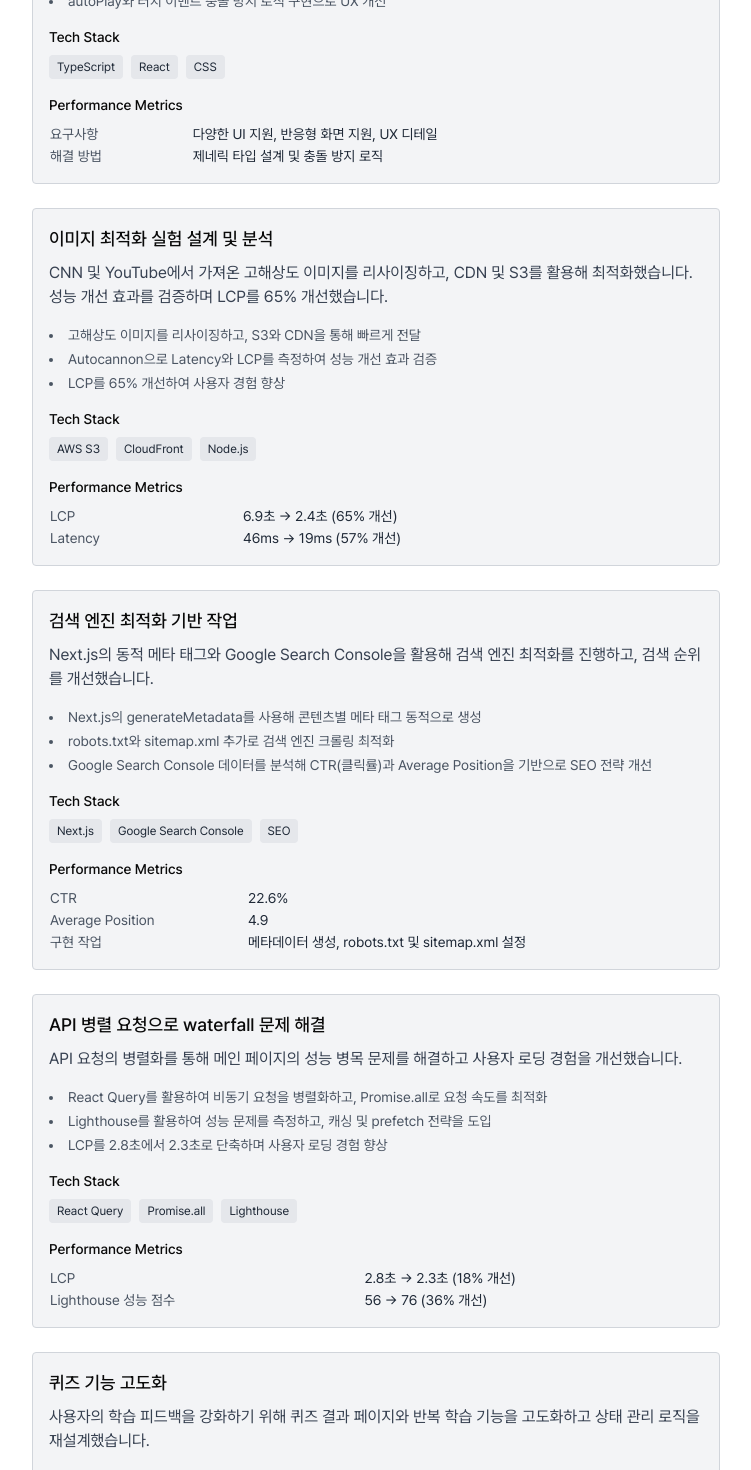
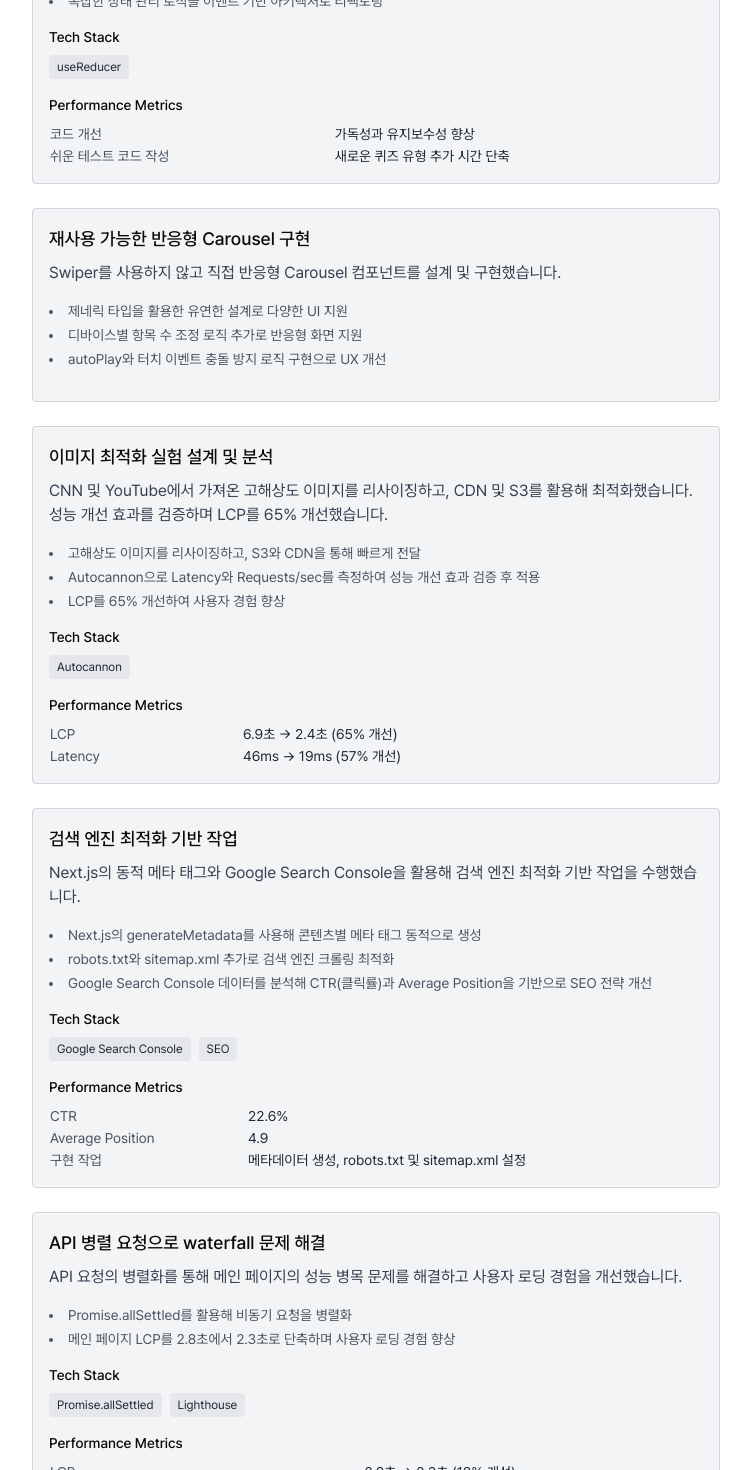
Before and after one commit to smosco/smosco.blog, a Next.js app: page /portfolio in a window 1280 px wide. Shown: the part 2040-3510 px from the top of the page, without its empty margins (264-1015 px from the left). Built offline with nearby package versions, Linux system fonts and the light colour scheme.

Commit message:
feat: 이슈 내용 수정

```diff
--- a/src/app/portfolio/page.tsx
+++ b/src/app/portfolio/page.tsx
@@ -98,8 +98,8 @@ const IssueItem = ({
   title: string;
   description: string;
   details: string[];
-  stack: string[];
-  performance: { key: string; value: string }[];
+  stack?: string[];
+  performance?: { key: string; value: string }[];
 }) => (
   <div className="p-4 bg-gray-100 rounded border border-gray-300">
     <h3 className="text-lg font-medium mb-2">{title}</h3>
@@ -109,6 +109,8 @@ const IssueItem = ({
         <li key={idx}>{detail}</li>
       ))}
     </ul>
+    {stack && (
+      <>
         <h4 className="font-medium text-sm mb-2">Tech Stack</h4>
         <div className="flex flex-wrap gap-2 mb-4">
           {stack.map((tech, idx) => (
@@ -120,6 +122,10 @@ const IssueItem = ({
             </span>
           ))}
         </div>
+      </>
+    )}
+    {performance && (
+      <>
         <h4 className="font-medium text-sm mb-2">Performance Metrics</h4>
         <table className="w-full text-sm">
           <tbody>
@@ -131,6 +137,8 @@ const IssueItem = ({
             ))}
           </tbody>
         </table>
+      </>
+    )}
   </div>
 );
 
@@ -213,22 +221,30 @@ const PortfolioPage = () => (
           contributions={['반응형 UI 구현']}
         />
       </Section>
-      <Section title="문제 해결 과정">
+      <Section title="마주한 이슈">
         <IssueItem
-          title="반응형 Carousel 구현"
+          title="퀴즈 기능 고도화"
+          description="사용자의 학습 피드백을 강화하기 위해 퀴즈 결과 페이지와 반복 학습 기능을 고도화하고 상태 관리 로직을 재설계했습니다."
+          details={[
+            '반복 학습 기능으로 틀린 문제만 선별해 재도전 가능',
+            '복잡한 상태 관리 로직을 이벤트 기반 아키텍처로 리팩토링',
+          ]}
+          stack={['useReducer']}
+          performance={[
+            { key: '코드 개선', value: '가독성과 유지보수성 향상' },
+            {
+              key: '쉬운 테스트 코드 작성',
+              value: '새로운 퀴즈 유형 추가 시간 단축',
+            },
+          ]}
+        />
+        <IssueItem
+          title="재사용 가능한 반응형 Carousel 구현"
           description="Swiper를 사용하지 않고 직접 반응형 Carousel 컴포넌트를 설계 및 구현했습니다."
           details={[
             '제네릭 타입을 활용한 유연한 설계로 다양한 UI 지원',
             '디바이스별 항목 수 조정 로직 추가로 반응형 화면 지원',
             'autoPlay와 터치 이벤트 충돌 방지 로직 구현으로 UX 개선',
-          ]}
-          stack={['TypeScript', 'React', 'CSS']}
-          performance={[
-            {
-              key: '요구사항',
-              value: '다양한 UI 지원, 반응형 화면 지원, UX 디테일',
-            },
-            { key: '해결 방법', value: '제네릭 타입 설계 및 충돌 방지 로직' },
           ]}
         />
         <IssueItem
@@ -236,10 +252,10 @@ const PortfolioPage = () => (
           description="CNN 및 YouTube에서 가져온 고해상도 이미지를 리사이징하고, CDN 및 S3를 활용해 최적화했습니다. 성능 개선 효과를 검증하며 LCP를 65% 개선했습니다."
           details={[
             '고해상도 이미지를 리사이징하고, S3와 CDN을 통해 빠르게 전달',
-            'Autocannon으로 Latency와 LCP를 측정하여 성능 개선 효과 검증',
+            'Autocannon으로 Latency와 Requests/sec를 측정하여 성능 개선 효과 검증 후 적용',
             'LCP를 65% 개선하여 사용자 경험 향상',
           ]}
-          stack={['AWS S3', 'CloudFront', 'Node.js']}
+          stack={['Autocannon']}
           performance={[
             { key: 'LCP', value: '6.9초 → 2.4초 (65% 개선)' },
             { key: 'Latency', value: '46ms → 19ms (57% 개선)' },
@@ -248,13 +264,13 @@ const PortfolioPage = () => (
 
         <IssueItem
           title="검색 엔진 최적화 기반 작업"
-          description="Next.js의 동적 메타 태그와 Google Search Console을 활용해 검색 엔진 최적화를 진행하고, 검색 순위를 개선했습니다."
+          description="Next.js의 동적 메타 태그와 Google Search Console을 활용해 검색 엔진 최적화 기반 작업을 수행했습니다."
           details={[
             'Next.js의 generateMetadata를 사용해 콘텐츠별 메타 태그 동적으로 생성',
             'robots.txt와 sitemap.xml 추가로 검색 엔진 크롤링 최적화',
             'Google Search Console 데이터를 분석해 CTR(클릭률)과 Average Position을 기반으로 SEO 전략 개선',
           ]}
-          stack={['Next.js', 'Google Search Console', 'SEO']}
+          stack={['Google Search Console', 'SEO']}
           performance={[
             { key: 'CTR', value: '22.6%' },
             { key: 'Average Position', value: '4.9' },
@@ -268,33 +284,13 @@ const PortfolioPage = () => (
           title="API 병렬 요청으로 waterfall 문제 해결"
           description="API 요청의 병렬화를 통해 메인 페이지의 성능 병목 문제를 해결하고 사용자 로딩 경험을 개선했습니다."
           details={[
-            'React Query를 활용하여 비동기 요청을 병렬화하고, Promise.all로 요청 속도를 최적화',
-            'Lighthouse를 활용하여 성능 문제를 측정하고, 캐싱 및 prefetch 전략을 도입',
-            'LCP를 2.8초에서 2.3초로 단축하며 사용자 로딩 경험 향상',
+            'Promise.allSettled를 활용해 비동기 요청을 병렬화',
+            '메인 페이지 LCP를 2.8초에서 2.3초로 단축하며 사용자 로딩 경험 향상',
           ]}
-          stack={['React Query', 'Promise.all', 'Lighthouse']}
+          stack={['Promise.allSettled', 'Lighthouse']}
           performance={[
             { key: 'LCP', value: '2.8초 → 2.3초 (18% 개선)' },
             { key: 'Lighthouse 성능 점수', value: '56 → 76 (36% 개선)' },
-          ]}
-        />
-        <IssueItem
-          title="퀴즈 기능 고도화"
-          description="사용자의 학습 피드백을 강화하기 위해 퀴즈 결과 페이지와 반복 학습 기능을 고도화하고 상태 관리 로직을 재설계했습니다."
-          details={[
-            '결과 페이지에서 틀린 문제와 정답 해설을 제공하여 학습 약점을 시각화',
-            '반복 학습 기능으로 틀린 문제만 선별해 재도전 가능',
-            '복잡한 상태 관리 로직을 이벤트 기반 아키텍처로 리팩토링',
-            'React Query를 활용하여 상태 동기화 문제를 해결하고 데이터 일관성을 유지',
-          ]}
-          stack={['React', 'React Query', 'TypeScript']}
-          performance={[
-            { key: '학습 완료율', value: '약 20% 증가' },
-            { key: '코드 개선', value: '가독성과 유지보수성 향상' },
-            {
-              key: '추가 개발 효율성',
-              value: '새로운 퀴즈 유형 추가 시간 단축',
-            },
           ]}
         />
       </Section>
@@ -325,19 +321,19 @@ const PortfolioPage = () => (
           ]}
         />
       </Section>
-      <Section title="문제 해결 과정">
+      <Section title="마주한 이슈">
         <IssueItem
           title="자막 탐색 로직 최적화"
-          description="React 기반으로 자막 탐색 속도를 최적화한 오픈소스 라이브러리를 개발했습니다. 탐색 알고리즘을 이진 탐색으로 변경하여 성능을 대폭 개선했습니다."
+          description="자막 동기화를 위한 자막 탐색 로직에 이진 탐색을 도입해 버퍼링을 제거했습니다."
           details={[
             '탐색 알고리즘을 순차 탐색(O(N))에서 이진 탐색(O(logN))으로 변경하여 탐색 속도 향상',
-            '포커스 모드, 하이라이트, 전체보기/한줄 보기 기능 추가로 학습 효율성 강화',
             '버퍼링 제거 및 실시간 탐색 가능으로 사용자 경험 개선',
           ]}
-          stack={['React', 'TypeScript', 'Open Source']}
           performance={[
-            { key: '탐색 속도', value: '실시간 탐색 가능' },
-            { key: 'UX 개선', value: '자막 탐색 및 학습 환경 직관성 강화' },
+            {
+              key: '탐색 속도',
+              value: '데이터 크기가 커짐에 따라 탐색 시간을 크게 줄임',
+            },
           ]}
         />
 
@@ -349,11 +345,9 @@ const PortfolioPage = () => (
             '중복된 의존성을 루트로 통합하여 패키지 관리 간소화',
             'GitHub Actions를 통해 main 브랜치로 푸시 시 NPM 자동 배포 설정',
             'ESBuild를 사용하여 번들 크기 감소 및 빌드 속도 개선',
-            '타입 선언 파일 생성을 자동화하여 배포 품질 강화',
           ]}
           stack={['Yarn Workspaces', 'GitHub Actions', 'ESBuild']}
           performance={[
-            { key: '배포 시간', value: '약 50% 단축' },
             { key: '의존성 관리', value: '중복 제거로 간소화' },
             { key: '개발 생산성', value: '테스트 및 통합 작업 간소화' },
           ]}
```
Also changed, not shown: src/contents/carousel 만들기.md (+1 -1 lines). Lines whose indentation alone changed are shown as unchanged.
